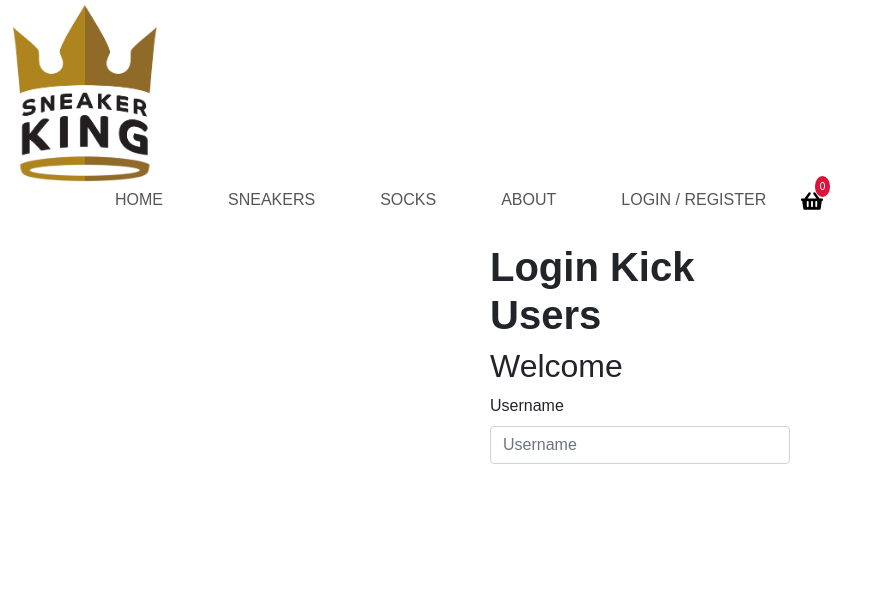
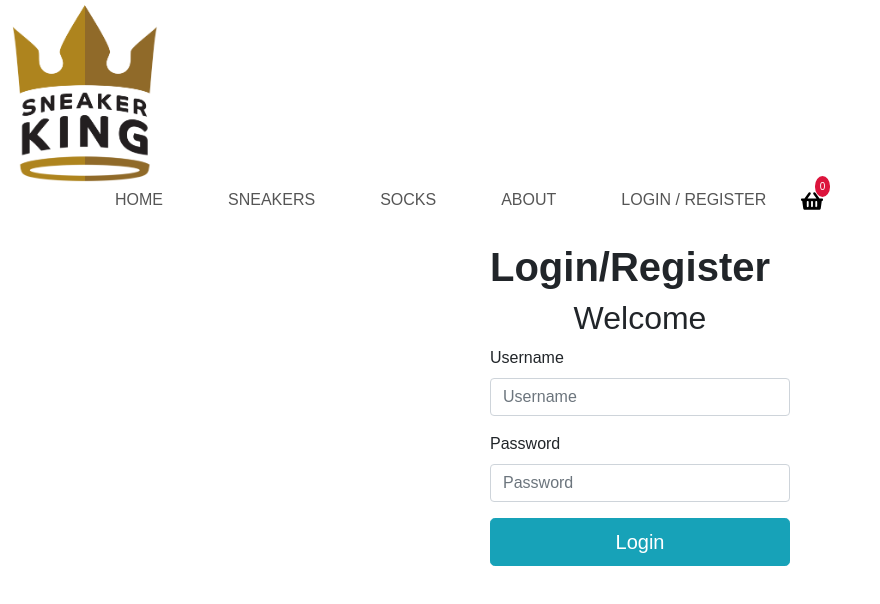
Before and after one commit to kingz10102/finalproject2, a React (Create React App) app: page /users in a window 1280 px wide. Shown: the top 604 px of the page, without its empty margins (0-880 px from the left). Built offline with nearby package versions, Linux system fonts and the light colour scheme.

Commit message:
this is a commit

```diff
--- a/src/components_folder/Login.jsx
+++ b/src/components_folder/Login.jsx
@@ -8,14 +8,20 @@ class Login extends Component {
         return (
             <Form className="login-page">
                 <h1>
-                    <span className="font-weight-bold">Login Kick Users</span>
+                    <span className="font-weight-bold">Login/Register</span>
                 </h1>
-                <h2>Welcome</h2>
+                <h2 className="text-center">Welcome</h2>
                 <FormGroup>
                     <Label>Username</Label>
                     <Input
                     type="username" placeholder="Username"/>
                 </FormGroup>
+                <FormGroup>
+                    <Label>Password</Label>
+                    <Input
+                    type="password" placeholder="Password"/>
+                </FormGroup>
+                <Button className="btn-lg btn-info btn-block">Login</Button>
             </Form>
         )
     }
```
